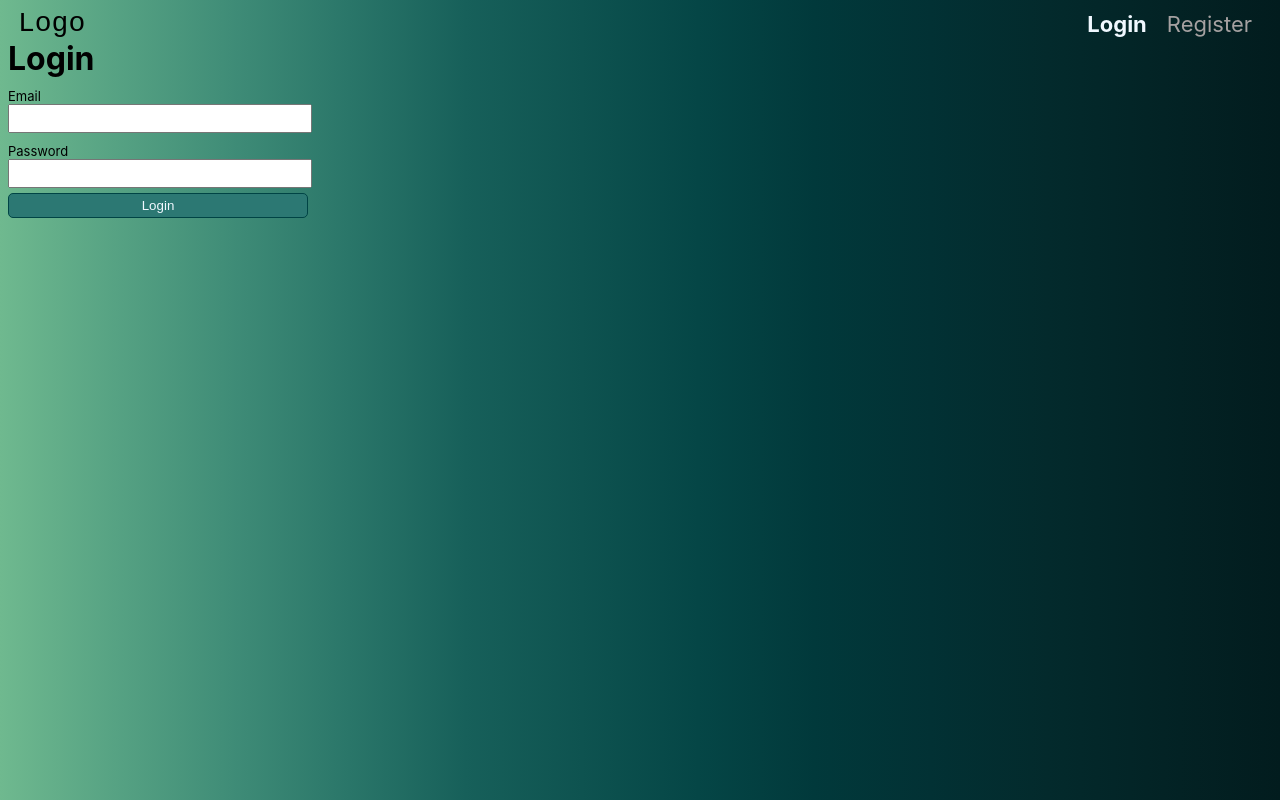
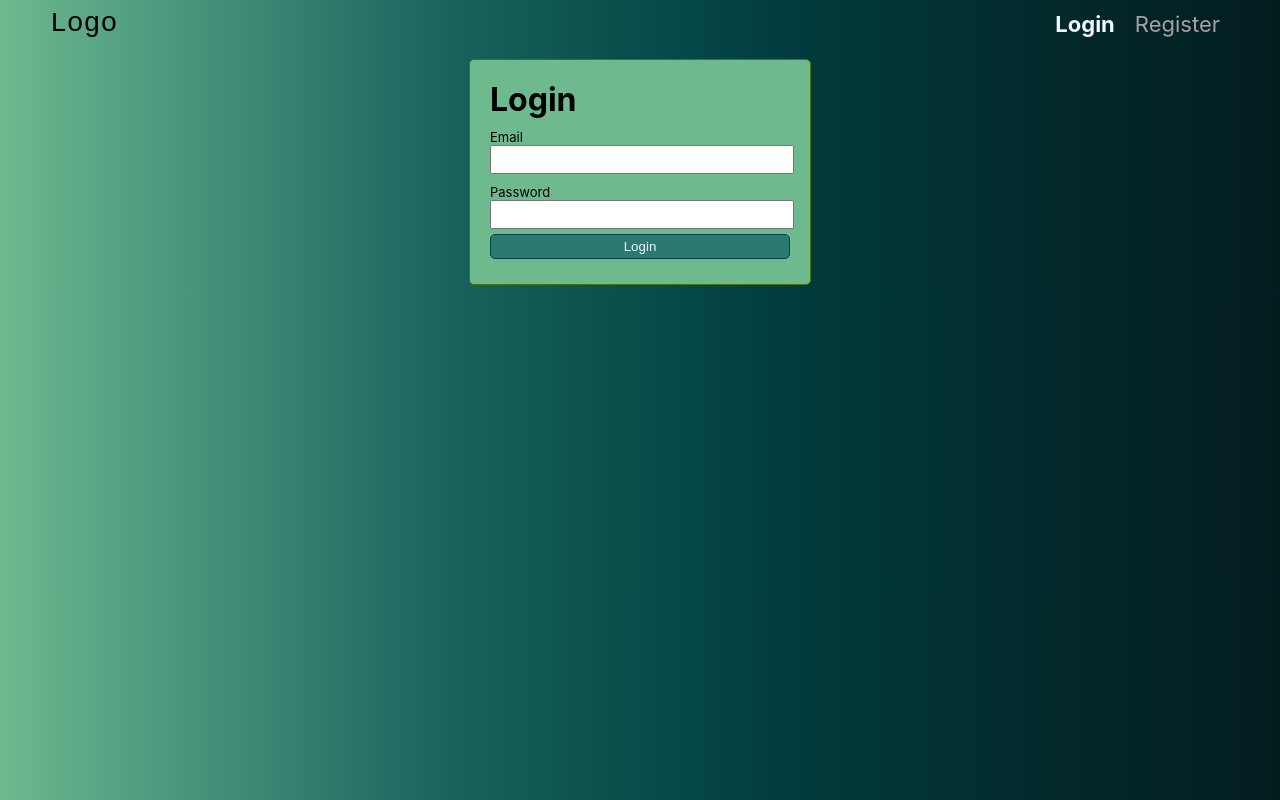
Before and after one commit to Andriy323/react-test, a React (Create React App) app: page /login in a window 1280 px wide. Built offline with nearby package versions, Linux system fonts and the light colour scheme; no server answers.

Commit message:
coorect code

```diff
--- a/src/components/App.jsx
+++ b/src/components/App.jsx
@@ -4,6 +4,7 @@ import { useDispatch } from 'react-redux';
 import { useEffect } from 'react';
 import { currentUser } from '../redux/autchSlice';
 import { useAuth } from 'redux/select/useAutch';
+import style from './App.module.css'
 const App = () => {
   const dispatch = useDispatch();
   const { loading } = useAuth();
@@ -15,10 +16,10 @@ const App = () => {
   return loading ? (
     <h1>Loading...</h1>
   ) : (
-    <>
+    <div className={style.appContainer}>
       <Navigation />
       <UseRoutes />
-    </>
+    </div>
   );
 };
 
--- a/src/components/App.module.css
+++ b/src/components/App.module.css
@@ -2,14 +2,7 @@
   font-size: 19px;
 }
 .appContainer {
-  display: flex;
-  flex-direction: column;
-  width: 300px;
-  padding: 20px;
-  border: 1px solid #477405;
-  background-color: #6fb98f;
-  border-radius: 5px;
+  width: 1200px;
   margin-left: auto;
   margin-right: auto;
-  margin-top: 20px;
 }
--- a/src/components/Navigation/NavigationHome/NavigationHome.jsx
+++ b/src/components/Navigation/NavigationHome/NavigationHome.jsx
@@ -1,6 +1,4 @@
-// import { Navigate, NavLink } from "react-router-dom";
 import { NavLink } from 'react-router-dom';
-// import style from './navigation-home-module.css';
 import style from './navigation-home.module.css';
 const getClassName = ({ isActive }) => {
   const className = isActive ? `${style.link} ${style.active}` : style.link;
--- a/src/components/page/login-page/LoginPage.jsx
+++ b/src/components/page/login-page/LoginPage.jsx
@@ -24,7 +24,7 @@ const LoginPage = () => {
     setPassword('');
   };
   return (
-    <div>
+    <div className={style.container}>
       <h1>Login</h1>
 
       <form className={style.form} onSubmit={hundleSubmit}>
@@ -43,7 +43,7 @@ const LoginPage = () => {
           Password
         </label>{' '}
         <input
-          type="text"
+          type="password"
           className={style.input}
           id={idPAssword}
           name="password"
--- a/src/components/page/login-page/login-page.module.css
+++ b/src/components/page/login-page/login-page.module.css
@@ -1,3 +1,15 @@
+.container{
+  display: flex;
+  flex-direction: column;
+  width: 300px;
+  padding: 20px;
+  border: 1px solid #477405;
+  background-color: #6fb98f;
+  border-radius: 5px;
+  margin-left: auto;
+  margin-right: auto;
+  margin-top: 20px;
+}
 .form {
     width: 300px;
     display: block;
--- a/src/components/page/register-page/RegisterPage.jsx
+++ b/src/components/page/register-page/RegisterPage.jsx
@@ -5,45 +5,66 @@ import { useDispatch } from 'react-redux';
 import { singupUser } from 'redux/autchSlice';
 import style from './register-page.module.css';
 const RegisterPage = () => {
-    const [name, setName] = useState("")
-    const [email, setEmail] = useState("")
-    const [password, setPassword] = useState("")
-const dispatch = useDispatch()
+  const [name, setName] = useState('');
+  const [email, setEmail] = useState('');
+  const [password, setPassword] = useState('');
+  const dispatch = useDispatch();
   const idName = nanoid();
   const idEmail = nanoid();
-  const idPAssword= nanoid();
-const hundleChang = (e) => {
-    const {name, value} = e.target
-    if(name === "name") setName(value)
-    if(name === "password") setPassword(value)
-    if(name === "email") setEmail(value)
-}
+  const idPAssword = nanoid();
+  const hundleChang = e => {
+    const { name, value } = e.target;
+    if (name === 'name') setName(value);
+    if (name === 'password') setPassword(value);
+    if (name === 'email') setEmail(value);
+  };
 
-const hundleSubmit = (e) => {
-e.preventDefault()
-dispatch(singupUser({name, email, password}))
-setName('')
-setEmail('')
-setPassword('')
-}
+  const hundleSubmit = e => {
+    e.preventDefault();
+    dispatch(singupUser({ name, email, password }));
+    setName('');
+    setEmail('');
+    setPassword('');
+  };
   return (
-    <div>
+    <div className={style.container}>
       <h1>Register</h1>
       <form className={style.form} onSubmit={hundleSubmit}>
         <label className={style.label} htmlFor={idName}>
           Name
         </label>{' '}
-        <input type="name" className={style.input} id={idName} name="name" value={name} onChange={hundleChang}/>
+        <input
+          type="name"
+          className={style.input}
+          id={idName}
+          name="name"
+          value={name}
+          onChange={hundleChang}
+        />
         <label className={style.label} htmlFor={idEmail}>
           Email
         </label>{' '}
-        <input type="email" className={style.input} id={idEmail} name="email" value={email} onChange={hundleChang}/>
+        <input
+          type="email"
+          className={style.input}
+          id={idEmail}
+          name="email"
+          value={email}
+          onChange={hundleChang}
+        />
         <label className={style.label} htmlFor={idPAssword}>
           Password
         </label>{' '}
-        <input type="password" className={style.input}  id={idPAssword} name="password" value={password} onChange={hundleChang}/>
+        <input
+          type="password"
+          className={style.input}
+          id={idPAssword}
+          name="password"
+          value={password}
+          onChange={hundleChang}
+        />
         <button className={style.btnAdd} type="submit">
-         Register
+          Register
         </button>
       </form>
     </div>
--- a/src/components/page/register-page/register-page.module.css
+++ b/src/components/page/register-page/register-page.module.css
@@ -1,3 +1,15 @@
+.container {
+  display: flex;
+  flex-direction: column;
+  width: 300px;
+  padding: 20px;
+  border: 1px solid #477405;
+  background-color: #6fb98f;
+  border-radius: 5px;
+  margin-left: auto;
+  margin-right: auto;
+  margin-top: 20px;
+}
 .form {
   width: 300px;
   display: block;
@@ -32,7 +44,6 @@
   /* color: rgb(0, 0, 0); */
   color: aliceblue;
 
-
   border-radius: 5px;
   border: solid 1px #004445;
   /* border: none; */
@@ -41,7 +52,6 @@
   height: 25px;
   margin-left: auto;
   margin-right: auto;
-
 }
 .btnAdd:hover {
   background-color: #142c17ab;
--- a/src/redux/autchSlice.js
+++ b/src/redux/autchSlice.js
@@ -1,14 +1,13 @@
 import { createSlice, createAsyncThunk } from '@reduxjs/toolkit';
 import { singup, logIn, logOut, getCurrentUser } from 'helpers/fetch';
 import Notiflix from 'notiflix';
-import 'react-toastify/dist/ReactToastify.css'; // const token = {
+import 'react-toastify/dist/ReactToastify.css';
 
 export const singupUser = createAsyncThunk(
   'users/register',
   async function (dataSingup, { rejectWithValue }) {
     try {
       const data = await singup(dataSingup);
-      // setAuthHeader(data.tpken)
       return data;
     } catch (error) {
       return rejectWithValue(Notiflix.Notify.failure(error.message));
@@ -32,10 +31,7 @@ export const logOutUser = createAsyncThunk(
   'users/logout',
   async function (_, { rejectWithValue }) {
     try {
-      // token.unset()
-
       await logOut();
-      //    clearAuthHeader();
     } catch (error) {
       return rejectWithValue(Notiflix.Notify.failure(error.message));
     }
```
Also changed, not shown: src/components/Navigation/NavigationAutch/NavigationAutch.jsx (+0 -9 lines), src/components/Navigation/NavigationContact/NavigationContact.jsx (deleted, +0 -23 lines), src/components/Navigation/NavigationContact/navigation-contacts.module.css (deleted). Lines whose indentation alone changed are shown as unchanged.
